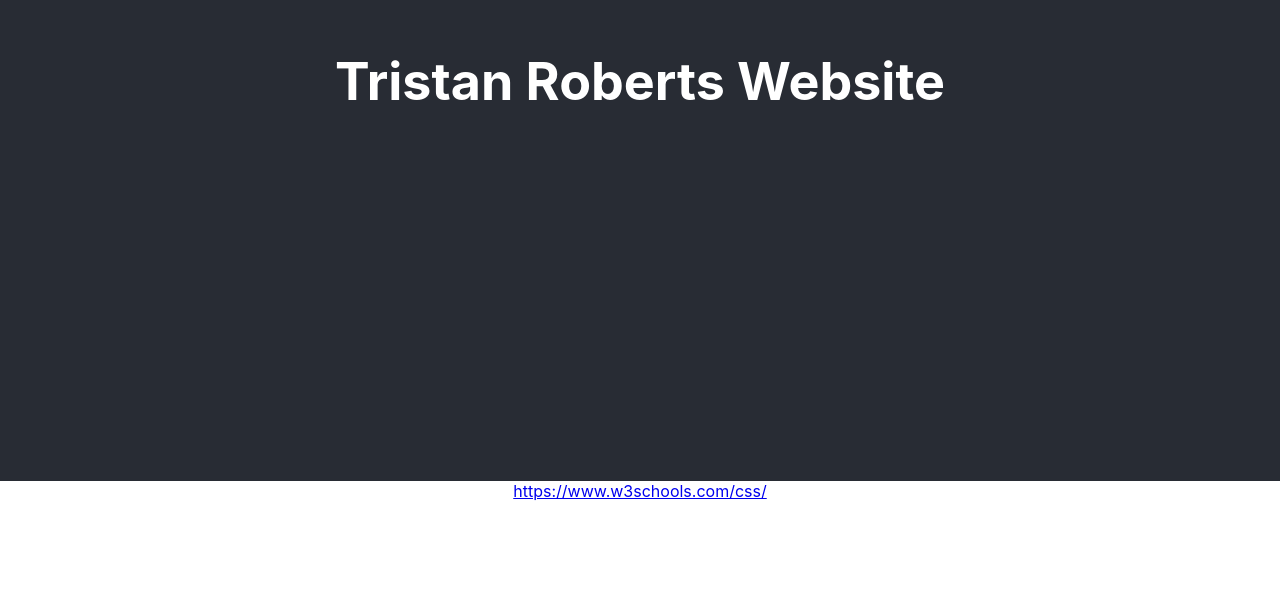
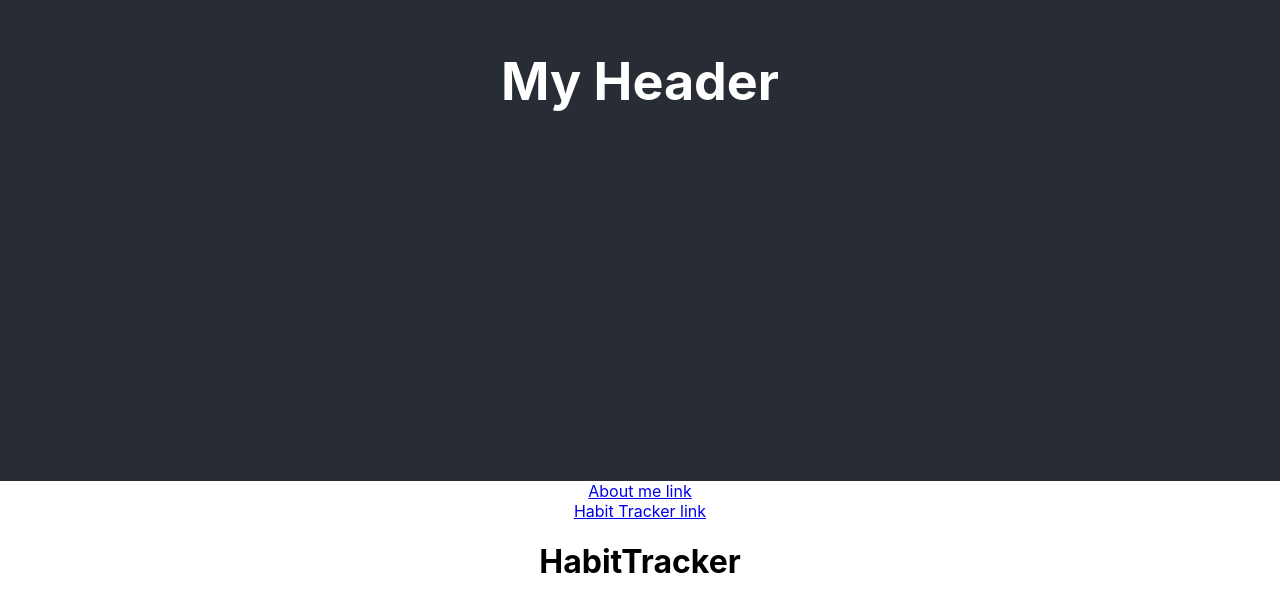
Before and after one commit to TristanRoberts/Tristan-Roberts, a React (Create React App) app: page /HabitTracker in a window 1280 px wide. Shown: the part 319-922 px from the top of the page. Before the commit the page ends 820 px from the top, so only its background shows below. Built offline with nearby package versions, Linux system fonts and the light colour scheme.

Commit message:
Links and Routes working

```diff
--- /dev/null
+++ b/src/About.js
@@ -0,0 +1,16 @@
+import React from "react";
+import { Link } from "react-router-dom";
+
+const About = ()  => {
+
+    return(
+        <div>
+            <h1>About Me</h1>
+        </div>
+
+    );
+
+
+}
+
+export default About;
--- a/src/App.js
+++ b/src/App.js
@@ -1,6 +1,7 @@
 import './App.css';
-import { BrowserRouter as Router, Routes, Route } from 'react-router-dom';
-import HabitTracker from "./pages/HabitTracker.js";
+import { Routes, Route, BrowserRouter, Link } from 'react-router-dom';
+import HabitTracker from "./pages/HabitTracker.js"; //play with this for 'element'
+import About from "./About"; //with .js extension or without?
 
 function App() {
   const title = "Tristan Roberts Website";
@@ -9,13 +10,43 @@ function App() {
   return (
     <div className="App">
       <header className="App-header">
-        <h1> {title} </h1>
+        <h1>My Header</h1>
       </header>
-      <body>
-        <a href="https://www.w3schools.com/css/">https://www.w3schools.com/css/</a>
-      </body>
+      <BrowserRouter>
+        <Link to="/About">About me link</Link>
+        <br />
+        <Link to="/HabitTracker">Habit Tracker link</Link>
+        <Routes>
+          <Route path="/about" element={<About />} />
+          <Route path="/HabitTracker" element={<HabitTracker/>} />
+        </Routes>
+      </BrowserRouter>
     </div>
   );
 }
 
 export default App;
+
+// https://www.geeksforgeeks.org/reactjs/link-component-in-react-router/
+// https://www.geeksforgeeks.org/reactjs/how-to-link-a-custom-react-component-mybutton-to-another-page/
+
+/*
+<div className="App">
+      <header className="App-header">
+
+
+
+Notes:
+  * i should add another component just like above to test what it does. It should
+  just still have "My Header" but erase the "About Me" title that pops up
+
+Learned:
+  * <Link to="/HabitTracker"> This is a link </Link> --The Link is the actual link on screen
+  and the "to" prop defines the url, http://localhost:3000/HabitTracker
+  * <Routes>
+      <Route path="/about" element={<About />}>   --This is essentially just a file system to receive/store the links.
+      Where you place <Routes> is where the content will display (so if you had a header that you wanted on all
+      pages then you would place the Header component above the <Routes>). <Link> has to be inside <BrowserRouter>.
+      'path="..."' is just the receiver for 'to="..."' prop. "element={...}" just tells the app what component to place
+      here when Link is clicked.
+*/
--- a/src/pages/HabitTracker.js
+++ b/src/pages/HabitTracker.js
@@ -1,20 +1,33 @@
-
+import { Link } from "react-router-dom";
 
 function HabitTracker() {
 
-const title = "Habit Tracker";
+    const title = "Habit Tracker";
 
-return (
-    <div classname="HabitTracker">
-        <header classname="HabitTracker-header">
-            <h1> {title} </h1>
-        </header>
-
-    </div>
+    //what happens if we have the link in body, link in header, link just in classname="HabitTracker", or link in a completely separate function?
+    return (
+        <div>
+            <h1>HabitTracker</h1>
+        </div>
 
 
-);
+    );
 
 }
 
 export default HabitTracker;
+
+/*
+
+
+<div classname="HabitTracker">
+            <header classname="HabitTracker-header">
+                <h1> {title} </h1>
+            </header>
+            <body>
+                <Link to="/HabitTracker">maybe a link???</Link>
+            </body>
+
+        </div>
+
+*/
```
